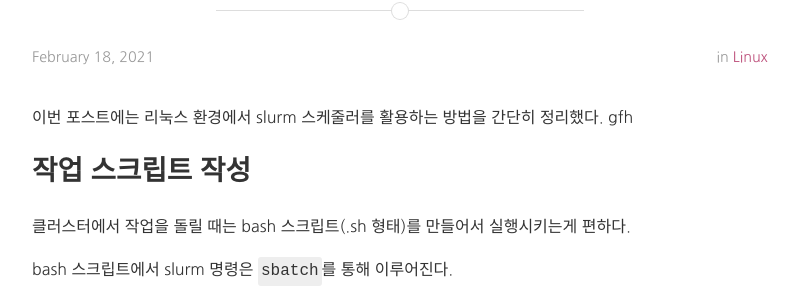
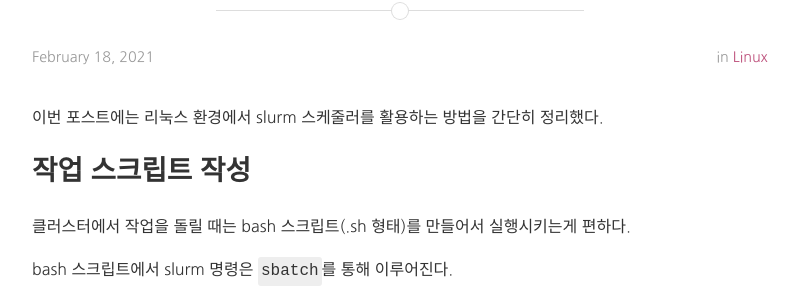
Before and after one commit to doheejin/doheejin.github.io, a Jekyll site: the page built from _posts/2021-02-19-linux-slurm.md, in a window 1280 px wide and 900 px high. Shown: the part 240-540 px from the top of the window, without its empty margins (240-1039 px from the left). Built offline with Jekyll 4.4.1, drawn with Linux system fonts in a browser that asks for light colours; nearby versions of some CDN libraries; comment, search, counter and statistics services are not loaded.

Commit message:
delete file

```diff
--- a/_posts/2021-02-19-linux-slurm.md
+++ b/_posts/2021-02-19-linux-slurm.md
@@ -7,7 +7,7 @@ categories: linux
 tags:	linux envs slurm cluster
 ---
 
-이번 포스트에는 리눅스 환경에서 slurm 스케줄러를 활용하는 방법을 간단히 정리했다. gfh
+이번 포스트에는 리눅스 환경에서 slurm 스케줄러를 활용하는 방법을 간단히 정리했다.
 
 ## 작업 스크립트 작성
 클러스터에서 작업을 돌릴 때는 bash 스크립트(.sh 형태)를 만들어서 실행시키는게 편하다.
```
Also changed, not shown: _posts/2021-02-19-linux.md (deleted, +0 -8 lines).
